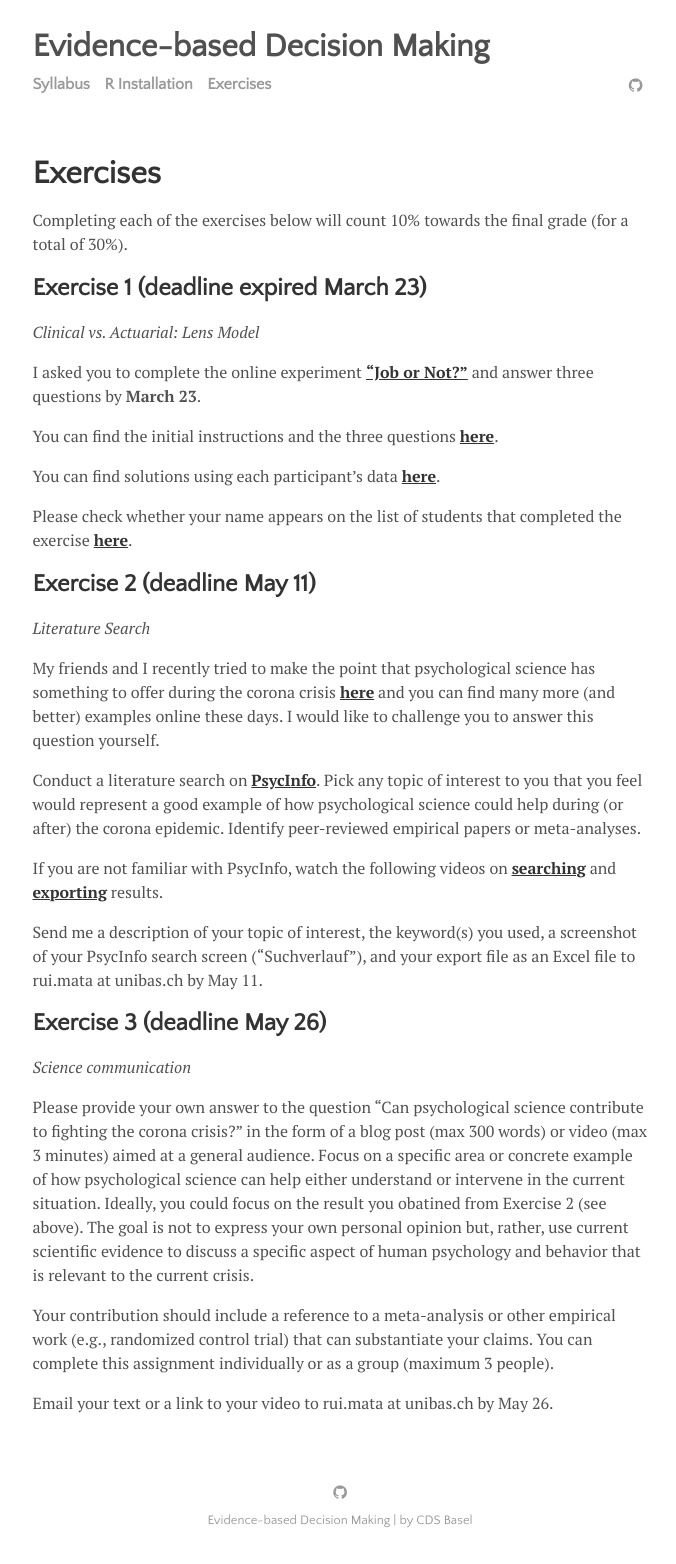
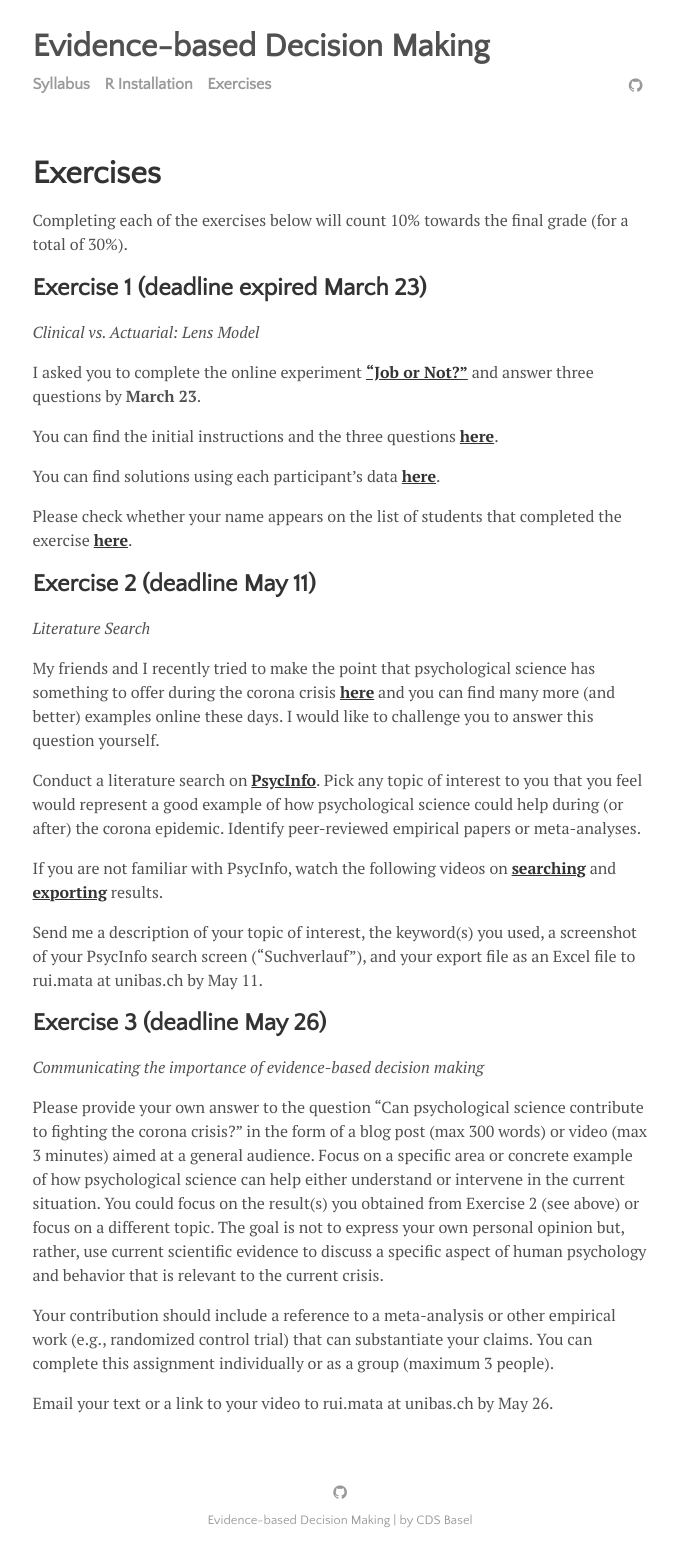
Before and after one commit to matarui/evidencebaseddm, a Jekyll site: the page built from menu/projects.md, in a window 1280 px wide. Shown: the whole page, without its empty margins (300-976 px from the left). Built offline with Jekyll 4.4.1, drawn with Linux system fonts in a browser that asks for light colours.

Commit message:
Update projects.md

```diff
--- a/menu/projects.md
+++ b/menu/projects.md
@@ -30,9 +30,9 @@ Send me a description of your topic of interest, the keyword(s) you used, a scre
 
 ## Exercise 3 (deadline May 26)
 
-*Science communication*
+*Communicating the importance of evidence-based decision making*
 
-Please provide your own answer to the question "Can psychological science contribute to fighting the corona crisis?" in the form of a blog post (max 300 words) or video (max 3 minutes) aimed at a general audience. Focus on a specific area or concrete example of how psychological science can help either understand or intervene in the current situation. Ideally, you could focus on the result you obatined from Exercise 2 (see above). The goal is not to express your own personal opinion but, rather, use current scientific evidence to discuss a specific aspect of human psychology and behavior that is relevant to the current crisis.
+Please provide your own answer to the question "Can psychological science contribute to fighting the corona crisis?" in the form of a blog post (max 300 words) or video (max 3 minutes) aimed at a general audience. Focus on a specific area or concrete example of how psychological science can help either understand or intervene in the current situation. You could focus on the result(s) you obtained from Exercise 2 (see above) or focus on a different topic. The goal is not to express your own personal opinion but, rather, use current scientific evidence to discuss a specific aspect of human psychology and behavior that is relevant to the current crisis.
 
 Your contribution should include a reference to a meta-analysis or other empirical work (e.g., randomized control trial) that can substantiate your claims. You can complete this assignment individually or as a group (maximum 3 people).
 
```
